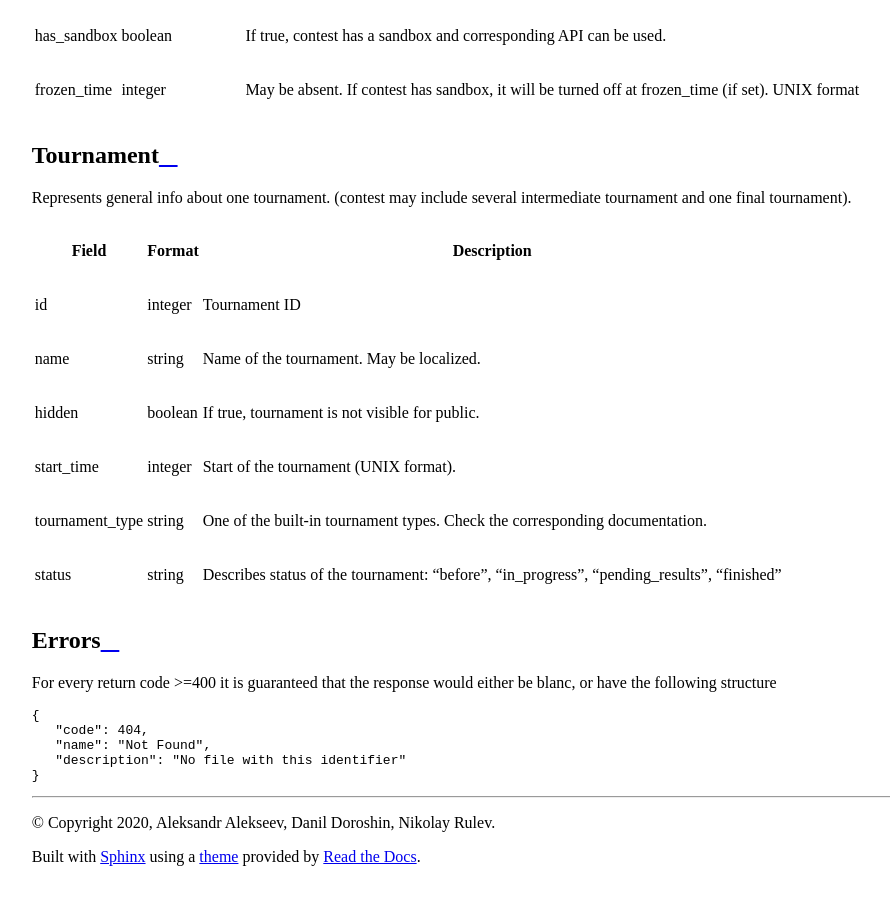
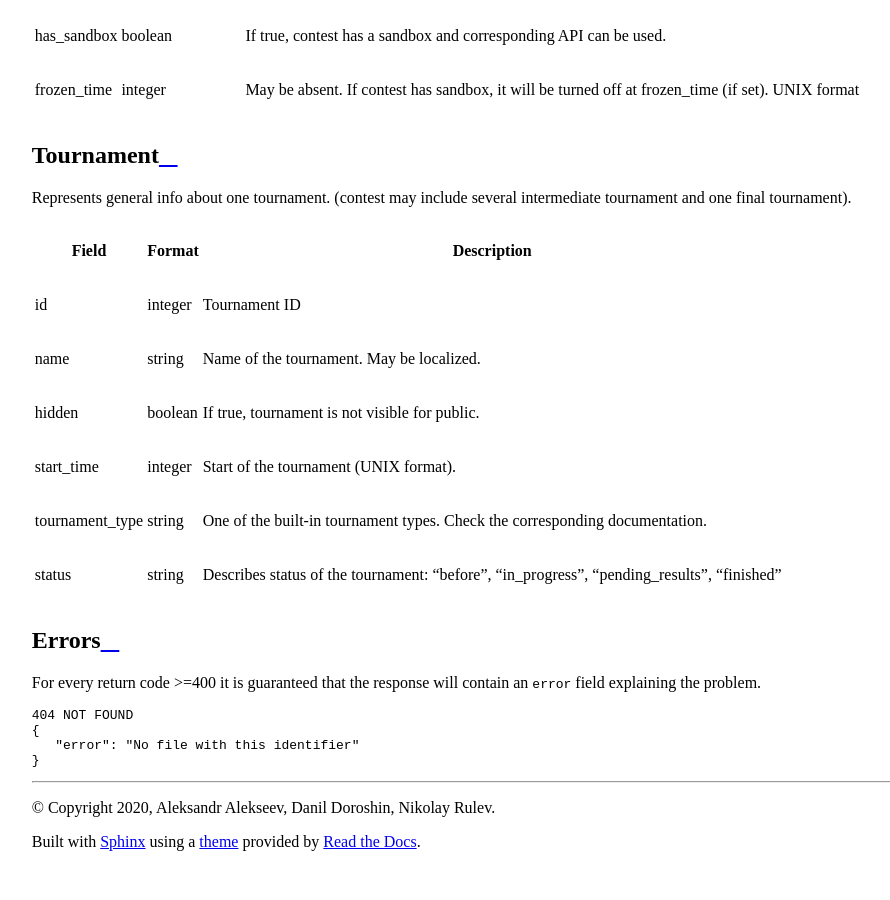
Before and after one commit to AIForces/AIForcesAPI, a Sphinx documentation site: the page built from docs/source/return_objects.rst, in a window 1280 px wide and 900 px high, scrolled down 956 px. Shown: the whole window, without its empty margins (28-918 px from the left). Built offline with Sphinx 7.4.7 and the Read the Docs theme 2.0.0, drawn with Linux system fonts in a browser that asks for light colours.

Commit message:
New error spec

```diff
--- a/docs/source/return_objects.rst
+++ b/docs/source/return_objects.rst
@@ -37,13 +37,12 @@ Represents general info about one tournament. (contest may include several inter
 
 Errors
 ^^^^^^
-For every return code >=400 it is guaranteed that the response would either be
-blanc, or have the following structure
+For every return code >=400 it is guaranteed that the response will contain an
+``error`` field explaining the problem.
 
 .. code:: json
 
+   404 NOT FOUND
    {
-      "code": 404,
-      "name": "Not Found",
-      "description": "No file with this identifier"
+      "error": "No file with this identifier"
    }
```
